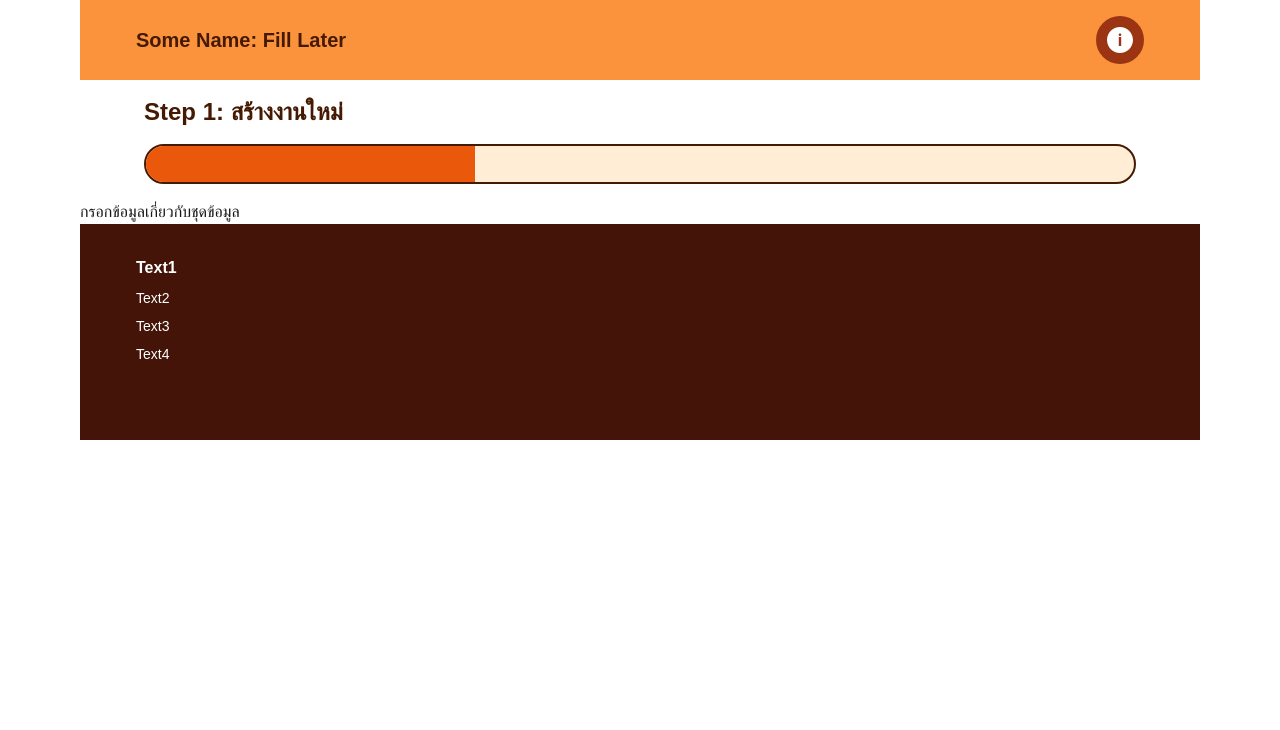
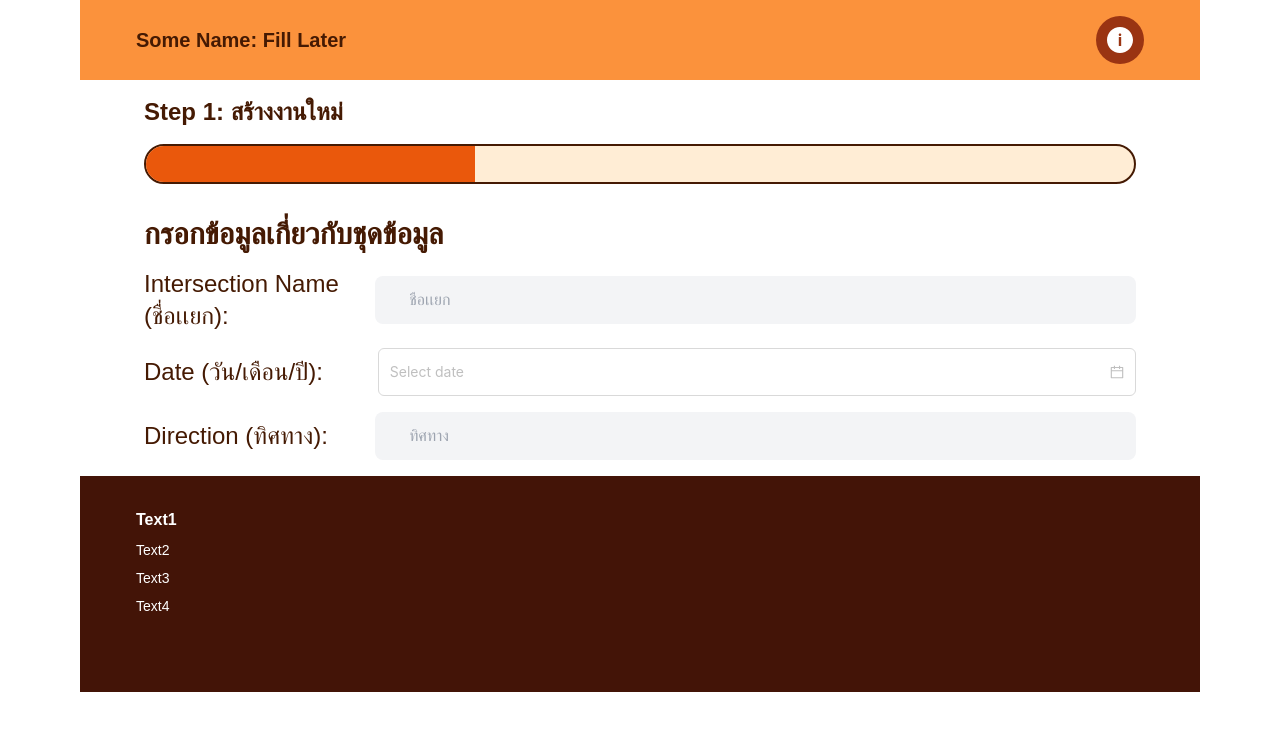
Before and after one commit to NattSass67/Capstone-counting-cars, a Next.js app in the folder frontend/: page /newjob/step1 in a window 1280 px wide. Shown: the top 730 px of the page. Built offline with nearby package versions, Linux system fonts and the light colour scheme.

Commit message:
Nine:Edit step page

```diff
--- a/frontend/src/app/newjob/step1/page.tsx
+++ b/frontend/src/app/newjob/step1/page.tsx
@@ -1,11 +1,65 @@
+"use client";
+
 import TaskStepBar from "@/components/bar/TaskStepBar";
 import { useState } from "react";
+import { DatePicker } from "antd";
+import type { DatePickerProps } from "antd";
+import { Dayjs } from "dayjs";
 
 export default function NewJobStep1() {
+  const onChange: DatePickerProps<Dayjs[]>["onChange"] = (date, dateString) => {
+    console.log(date, dateString);
+  };
+
   return (
-    <div>
+    <div className="flex flex-col space-y-[16px]">
       <TaskStepBar stepNumber={1} stepText="สร้างงานใหม่" totalStep={3} />
-      <h1>กรอกข้อมูลเกี่ยวกับชุดข้อมูล</h1>
+      <h1 className="text-amber-950 font-bold text-3xl px-[64px]">
+        กรอกข้อมูลเกี่ยวกับชุดข้อมูล
+      </h1>
+      <form action="" className="flex flex-col space-y-[16px] px-[64px]">
+        <div className="flex flex-row space-x-[8px] items-center">
+          <div className="flex flex-row w-[30%]">
+            <h1 className="text-2xl text-amber-950 ">
+              Intersection Name (ชื่อเเยก):
+            </h1>
+          </div>
+
+          <input
+            type="text"
+            id="interName"
+            name="interName"
+            className="bg-gray-100 h-[48px] px-[32px] w-full rounded-[8px]
+          border-[2.5px] border-transparent focus:border-orange-500 focus:outline-none"
+            placeholder="ชื่อเเยก"
+          />
+        </div>
+        <div className="flex flex-row space-x-[8px] items-center">
+          <div className="flex flex-row w-[30%] ">
+            <h1 className="text-2xl text-amber-950">Date (วัน/เดือน/ปี):</h1>
+          </div>
+          <DatePicker
+            onChange={onChange}
+            needConfirm
+            className="w-full h-[48px] focus:border-orange-500 focus:outline-none"
+          />
+        </div>
+        <div className="flex flex-row space-x-[8px] items-center">
+          <div className="flex flex-row w-[30%]">
+            <h1 className="text-2xl text-amber-950 ">Direction (ทิศทาง):</h1>
+          </div>
+
+          <input
+            type="text"
+            id="interName"
+            name="interName"
+            className="bg-gray-100 h-[48px] px-[32px] w-full rounded-[8px]
+          border-[2.5px] border-transparent focus:border-orange-500 focus:outline-none"
+            placeholder="ทิศทาง"
+          />
+        </div>
+      </form>
+      <div></div>
     </div>
   );
 }
--- /dev/null
+++ b/frontend/src/app/newjob/step2/page.tsx
@@ -0,0 +1,9 @@
+import TaskStepBar from "@/components/bar/TaskStepBar";
+
+export default function NewJobStep2() {
+  return (
+    <div className="flex flex-col space-y-[16px]">
+      <TaskStepBar stepNumber={2} stepText="ลาก counting line" totalStep={3} />
+    </div>
+  );
+}
--- /dev/null
+++ b/frontend/src/app/newjob/step3/page.tsx
@@ -0,0 +1,13 @@
+import TaskStepBar from "@/components/bar/TaskStepBar";
+
+export default function NewJobStep3() {
+  return (
+    <div className="flex flex-col space-y-[16px]">
+      <TaskStepBar
+        stepNumber={3}
+        stepText="ยืนยันการลาก counting line"
+        totalStep={3}
+      />
+    </div>
+  );
+}
```
